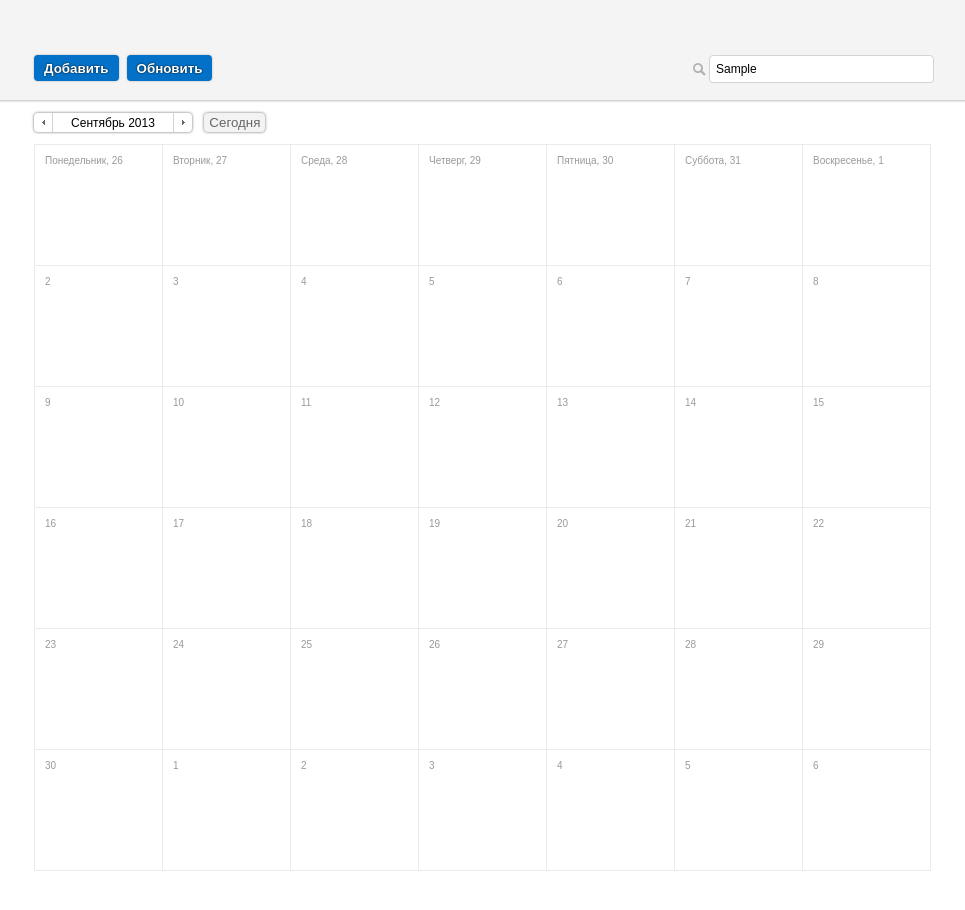
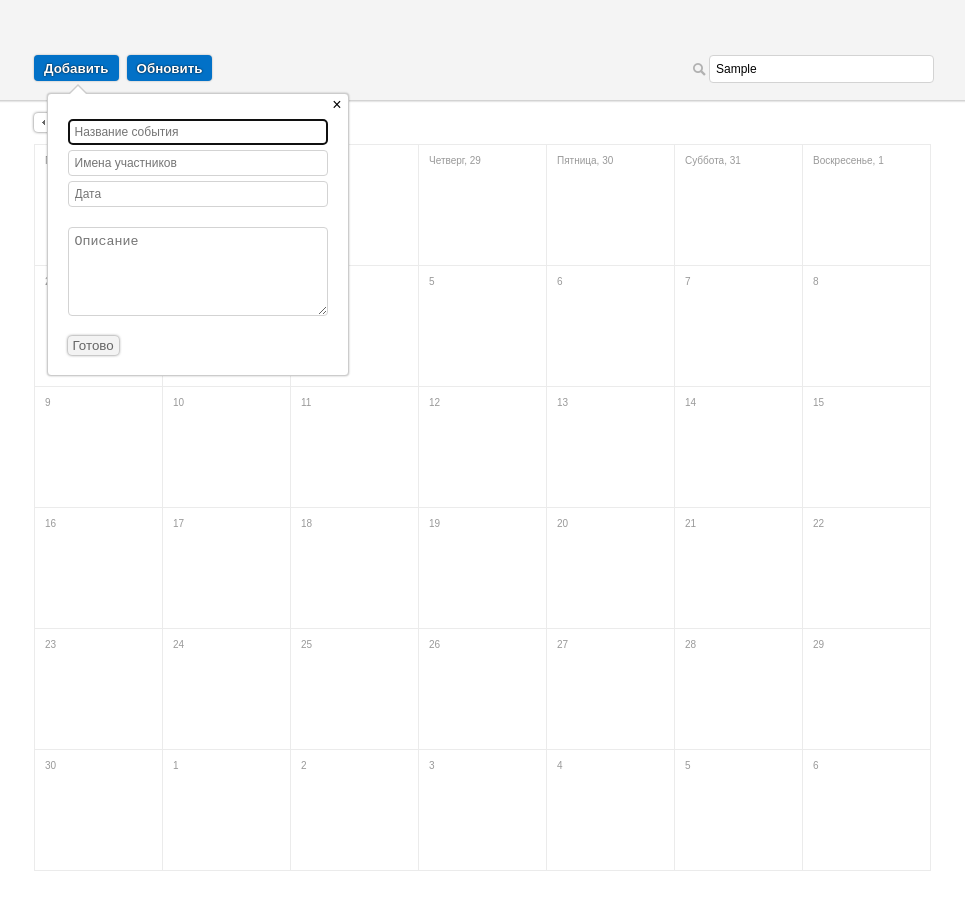
Before and after one commit to earshinov/hh-school-frontend, a plain HTML site: page index.html in a window 1280 px wide. Both pictures are taken after typing "Sample" into the empty fields and a click on the button "Добавить". Shown: the whole page, without its empty margins (156-1121 px from the left). Drawn offline with Linux system fonts and the light colour scheme.

Commit message:
Реализована кнопка быстрого добавления события

```diff
--- a/script/EventEditorPopup.js
+++ b/script/EventEditorPopup.js
@@ -27,14 +27,15 @@ function EventEditorPopup(popupController, $popup) {
 inherit(EventEditorPopup, Popup);
 
 EventEditorPopup.prototype.show = function($place, event, config) {
-	Popup.prototype.show.call(this, $place);
+	var placement = config && config.popupPlacement || null;
+	Popup.prototype.show.call(this, $place, placement);
 
 	this.originalEvent = event;
 	this.config = config;
 
 	this.popup.find(".event-name-text").val(event.name).removeClass("invalid").focus();
 	this.popup.find(".participants-text").val(event.participants.join(", "));
-	this.popup.find(".date-text").val(Dates.format(event.date)).removeClass("invalid");
+	this.popup.find(".date-text").val(event.date == null ? "" : Dates.format(event.date)).removeClass("invalid");
 	this.popup.find(".description-text").val(event.description);
 
 	/* кнопка Удалить видима, только если задан соответствующий обработчик */
--- a/script/PopupController.js
+++ b/script/PopupController.js
@@ -18,8 +18,8 @@ function Popup(popupController, $popup) {
 }
 
 /* Рекомендация, как писать функцию отображения попапа */
-Popup.prototype.show = function($place) {
-	this.popupController.showPopup(this, $place);
+Popup.prototype.show = function($place, placement) {
+	this.popupController.showPopup(this, $place, placement);
 };
 
 /* Функция, возвращающая признак, что пользователь изменил содержимое попапа */
@@ -43,8 +43,8 @@ Popup.prototype.hide = function() {
 function PopupController($popupOverlay) {
 	var popupController = this;
 
-	this.POPUP_POINTER_TOP_OFFSET = 30;
-	this.POPUP_POINTER_WIDTH = 12;
+	this.POPUP_POINTER_OFFSET = 30;
+	this.POPUP_POINTER_SIZE = 12;
 
 	this.overlay = $popupOverlay;
 
@@ -56,35 +56,41 @@ function PopupController($popupOverlay) {
 	});
 }
 
-PopupController.prototype.showPopup = function(popup, $place) {
+PopupController.prototype.showPopup = function(popup, $place, placement) {
 	if (this.popup)
 		throw "Нельзя открыть несколько попапов одновременно";
 
 	var $popup = popup.popup;
 
 	var placeWidth = $place.outerWidth();
+	var placeHeight = $place.outerHeight();
 	var parent = $place.offsetParent();
 	var offset = $place.offset();
 
-	offset.top -= this.POPUP_POINTER_TOP_OFFSET;
-	offset.top += $place.height() / 2;
-
-	$popup.appendTo(parent).css('top', offset.top).show();
+	$popup.appendTo(parent).show();
 	var popupWidth = $popup.outerWidth();
 
-	var leftPlacement = false;
-	if (offset.left + placeWidth + popupWidth > parent.width() && popupWidth < offset.left)
-		leftPlacement = true;
+	if (!placement)
+		placement = (offset.left + placeWidth + popupWidth > parent.width() && popupWidth < offset.left) ? "left" : "right";
 
-	if (leftPlacement) {
-		$popup.removeClass('right');
-		$popup.addClass('left');
-		$popup.css('left', offset.left - popupWidth - this.POPUP_POINTER_WIDTH);
-	}
-	else {
-		$popup.removeClass('left');
-		$popup.addClass('right');
-		$popup.css('left', offset.left + placeWidth + this.POPUP_POINTER_WIDTH);
+	$popup.removeClass('left');
+	$popup.removeClass('right');
+	$popup.removeClass('bottom');
+	$popup.addClass(placement);
+
+	switch (placement) {
+		case "left":
+			$popup.css("left", offset.left - popupWidth - this.POPUP_POINTER_SIZE);
+			$popup.css('top', offset.top - this.POPUP_POINTER_OFFSET + placeHeight / 2);
+			break;
+		case "right":
+			$popup.css("left", offset.left + placeWidth + this.POPUP_POINTER_SIZE);
+			$popup.css('top', offset.top - this.POPUP_POINTER_OFFSET + placeHeight / 2);
+			break;
+		case "bottom":
+			$popup.css("left", offset.left - this.POPUP_POINTER_OFFSET + placeWidth / 2)
+			$popup.css("top", offset.top + placeHeight + this.POPUP_POINTER_SIZE);
+			break;
 	}
 
 	this.overlay.css({
--- a/script/app.js
+++ b/script/app.js
@@ -21,6 +21,17 @@ $( function() {
 
 	var popupController = new PopupController($("#popup-overlay"));
 	var eventEditorPopup = new EventEditorPopup(popupController, $("#event-editor-popup"));
+
+	$("#add-button").click(function(e) {
+		var event = new EventData(null, "", [], "");
+		eventEditorPopup.show($(e.target), event, {
+			popupPlacement: "bottom",
+			onOK: function(event, originalEvent) {
+				storage.addEvent(event);
+				calendar.updateCell(event.date);
+			}
+		});
+	});
 
 	$("#calendar-table")
 		.bind("event-add", function(e, data) {
--- a/style.css
+++ b/style.css
@@ -25,15 +25,19 @@ body, input {
 }
 
 .text-button {
+    border: none;
+    height: 26px;
+
     background: #0271C7;
-    border: none;
+    box-shadow: 0 0 2px rgba(0,0,0,.3);
     border-radius: 4px;
-    height: 26px;
+
+    padding: 0 10px;
     color: white;
     font-weight: bold;
-    box-shadow: 0 0 2px rgba(0,0,0,.3);
     text-shadow: 0 0 2px black;
-    padding: 0 10px;
+    cursor: pointer;
+
     margin-right: 8px;
 }
 input[type=text] {
@@ -207,6 +211,24 @@ input.invalid[type=text] {
     left: -8px;
     top: 20px;
 }
+.popup.bottom:before {
+    content: '';
+    position: absolute;
+    border-bottom: 10px solid #ccc;
+    border-left: 10px solid transparent;
+    border-right: 10px solid transparent;
+    top: -10px;
+    left: 20px;
+}
+.popup.bottom:after {
+    content: '';
+    position: absolute;
+    border-bottom: 10px solid white;
+    border-left: 10px solid transparent;
+    border-right: 10px solid transparent;
+    top: -8px;
+    left: 20px;
+}
 
 #event-editor-popup input[type=text] {
     display: block;
```
